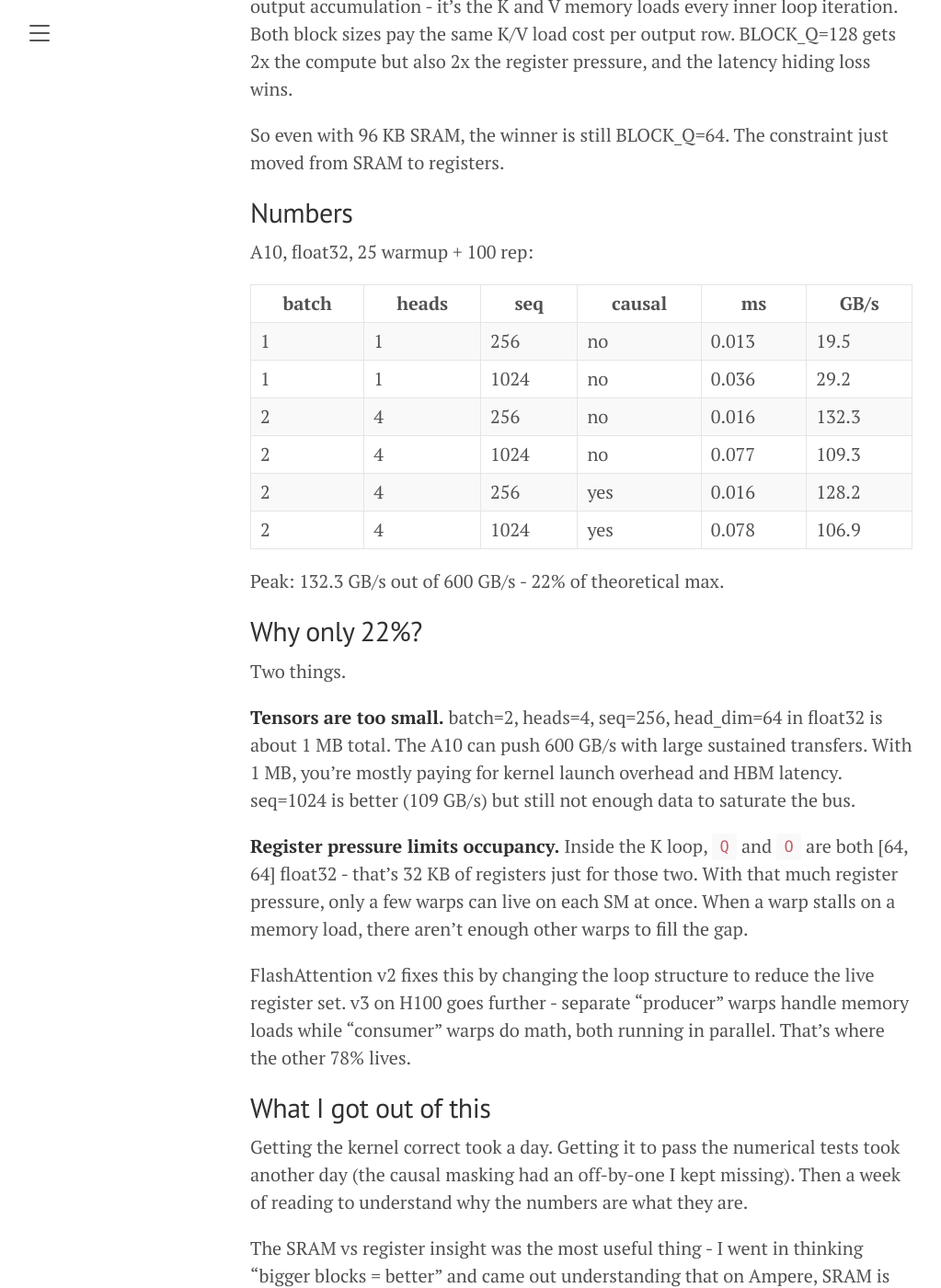
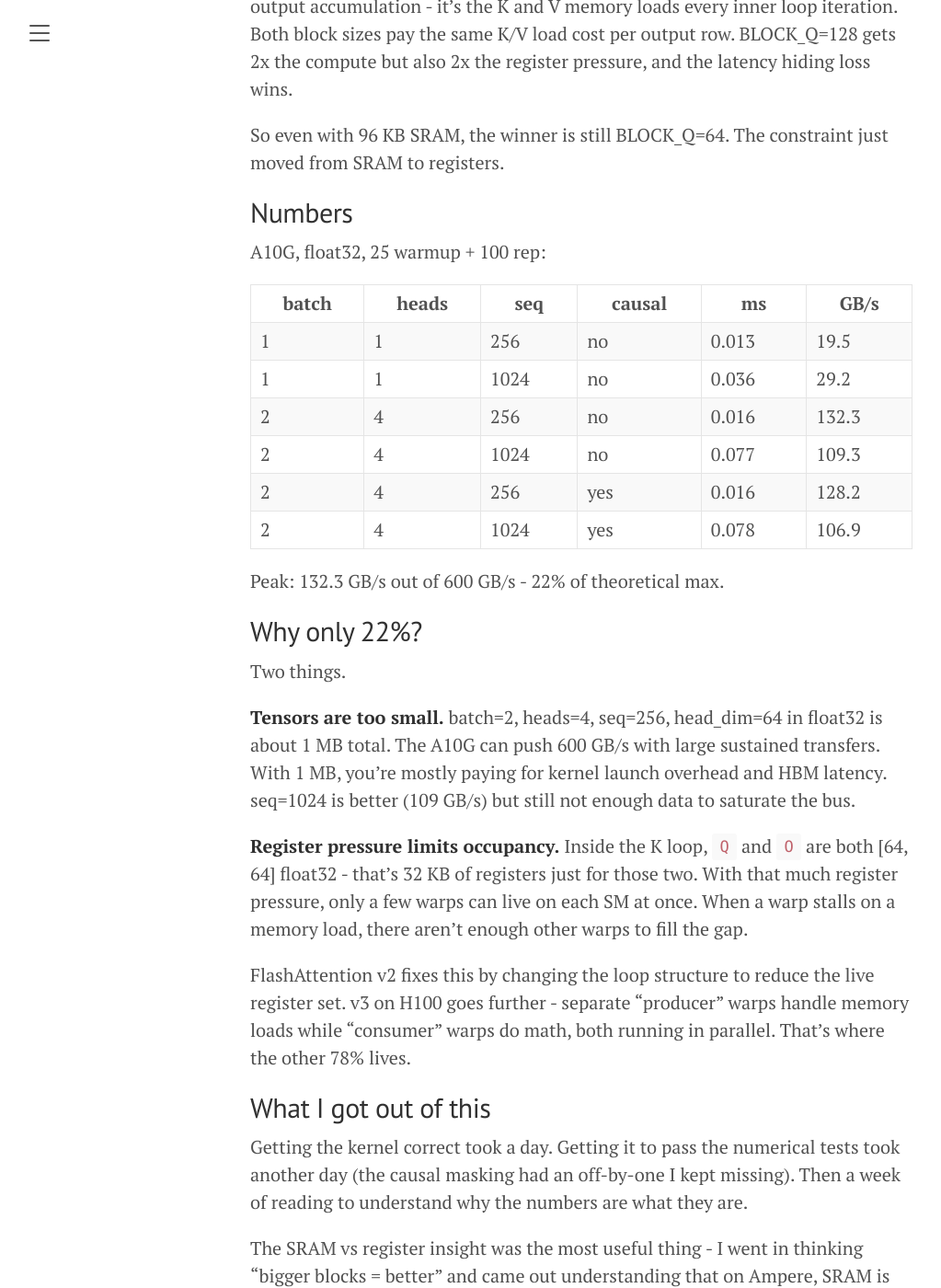
Before and after one commit to nthuat/nthuat.github.io, a Jekyll site: the page built from _posts/2026-05-24-flash-attention-from-scratch.md, in a window 1280 px wide and 1400 px high, scrolled down 7254 px. Shown: the whole window at 92% size, without its empty margins (8-1031 px from the left). Built offline with Jekyll 4.4.1, drawn with Linux system fonts in a browser that asks for light colours; some of the changed text lies outside the part shown.

Commit message:
Correct content

````diff
--- a/_posts/2026-05-24-flash-attention-from-scratch.md
+++ b/_posts/2026-05-24-flash-attention-from-scratch.md
@@ -1,6 +1,6 @@
 ---
 layout: post
-title: Building FlashAttention from Scratch on an A10 - What the Numbers Actually Say
+title: Building FlashAttention from Scratch on an A10G - What the Numbers Actually Say
 ---
 
 I spent the last two weeks building FlashAttention from scratch in Triton. Not to use it in production - vLLM already ships a better one. I built it to understand what "IO-aware" actually means, why the online softmax trick works, and what autotuning does on a real GPU.
@@ -176,7 +176,7 @@
 
 ## Autotuning
 
-I tested 6 configs. The A10 picked BLOCK_Q=64, BLOCK_K=64, num_warps=4 every time.
+I tested 6 configs. The A10G picked BLOCK_Q=64, BLOCK_K=64, num_warps=4 every time.
 
 | BLOCK_Q | BLOCK_K | num_warps | result   |
 |---------|---------|-----------|----------|
@@ -187,7 +187,7 @@
 | 128     | 64      | 8         | slower   |
 | 128     | 128     | 8         | slower   |
 
-I expected BLOCK_Q=128, BLOCK_K=128 to win on the A10 - it has 96 KB of shared memory per SM, so larger blocks fit:
+I expected BLOCK_Q=128, BLOCK_K=128 to win on the A10G - it has 96 KB of shared memory per SM, so larger blocks fit:
 
 ```
 BLOCK_Q=128, BLOCK_K=128:
@@ -223,7 +223,7 @@
 
 ## Numbers
 
-A10, float32, 25 warmup + 100 rep:
+A10G, float32, 25 warmup + 100 rep:
 
 | batch | heads | seq  | causal | ms    | GB/s  |
 |-------|-------|------|--------|-------|-------|
@@ -240,7 +240,7 @@
 
 Two things.
 
-**Tensors are too small.** batch=2, heads=4, seq=256, head_dim=64 in float32 is about 1 MB total. The A10 can push 600 GB/s with large sustained transfers. With 1 MB, you're mostly paying for kernel launch overhead and HBM latency. seq=1024 is better (109 GB/s) but still not enough data to saturate the bus.
+**Tensors are too small.** batch=2, heads=4, seq=256, head_dim=64 in float32 is about 1 MB total. The A10G can push 600 GB/s with large sustained transfers. With 1 MB, you're mostly paying for kernel launch overhead and HBM latency. seq=1024 is better (109 GB/s) but still not enough data to saturate the bus.
 
 **Register pressure limits occupancy.** Inside the K loop, `Q` and `O` are both [64, 64] float32 - that's 32 KB of registers just for those two. With that much register pressure, only a few warps can live on each SM at once. When a warp stalls on a memory load, there aren't enough other warps to fill the gap.
 
@@ -285,4 +285,3 @@
 - Tri Dao et al. (2022). FlashAttention: Fast and Memory-Efficient Exact Attention with IO-Awareness. [https://arxiv.org/abs/2205.14135](https://arxiv.org/abs/2205.14135)
 - Tri Dao et al. (2023). FlashAttention-2: Faster Attention with Better Parallelism and Work Partitioning. [https://arxiv.org/abs/2307.08691](https://arxiv.org/abs/2307.08691)
 - Triton documentation. [https://triton-lang.org](https://triton-lang.org)
-- NVIDIA A10 GPU datasheet. [https://www.nvidia.com/en-us/data-center/products/a10-gpu](https://www.nvidia.com/en-us/data-center/products/a10-gpu)
````
Also changed, not shown: assets/flashattention_tiling.svg.
